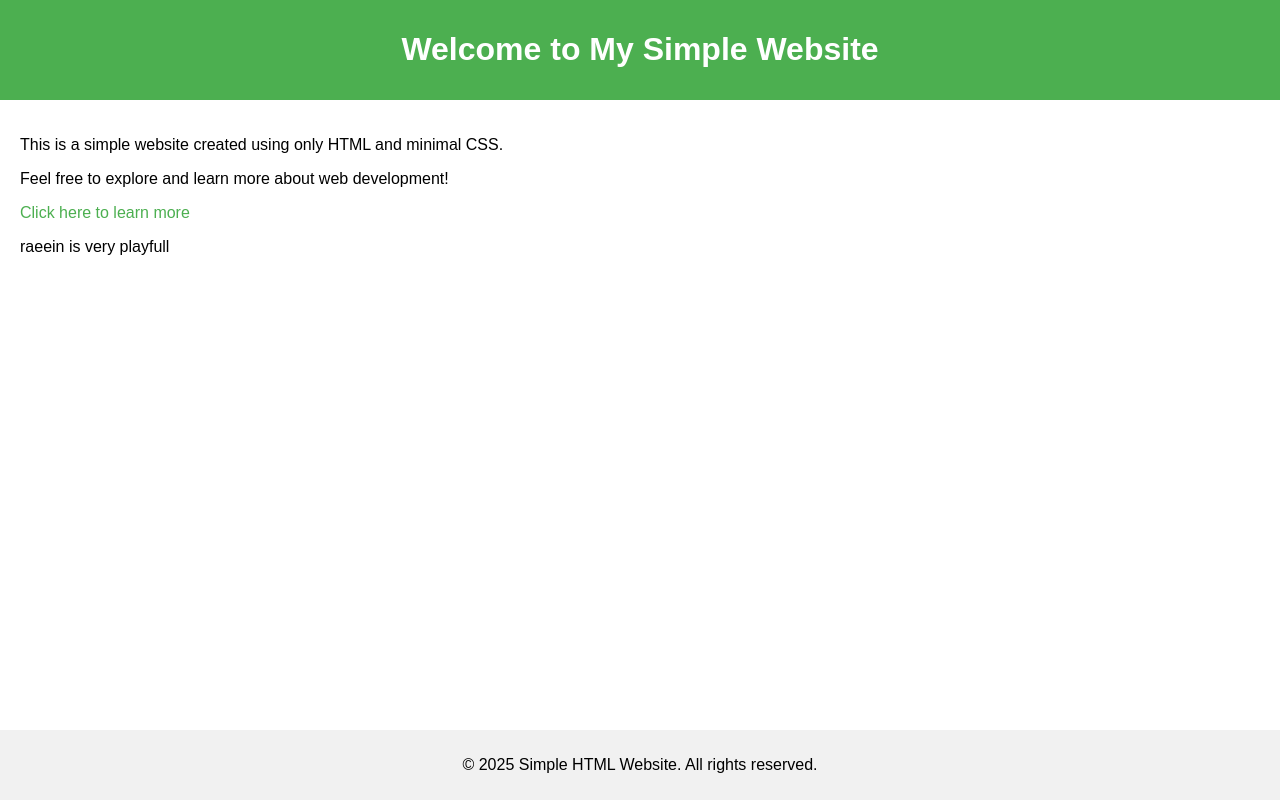
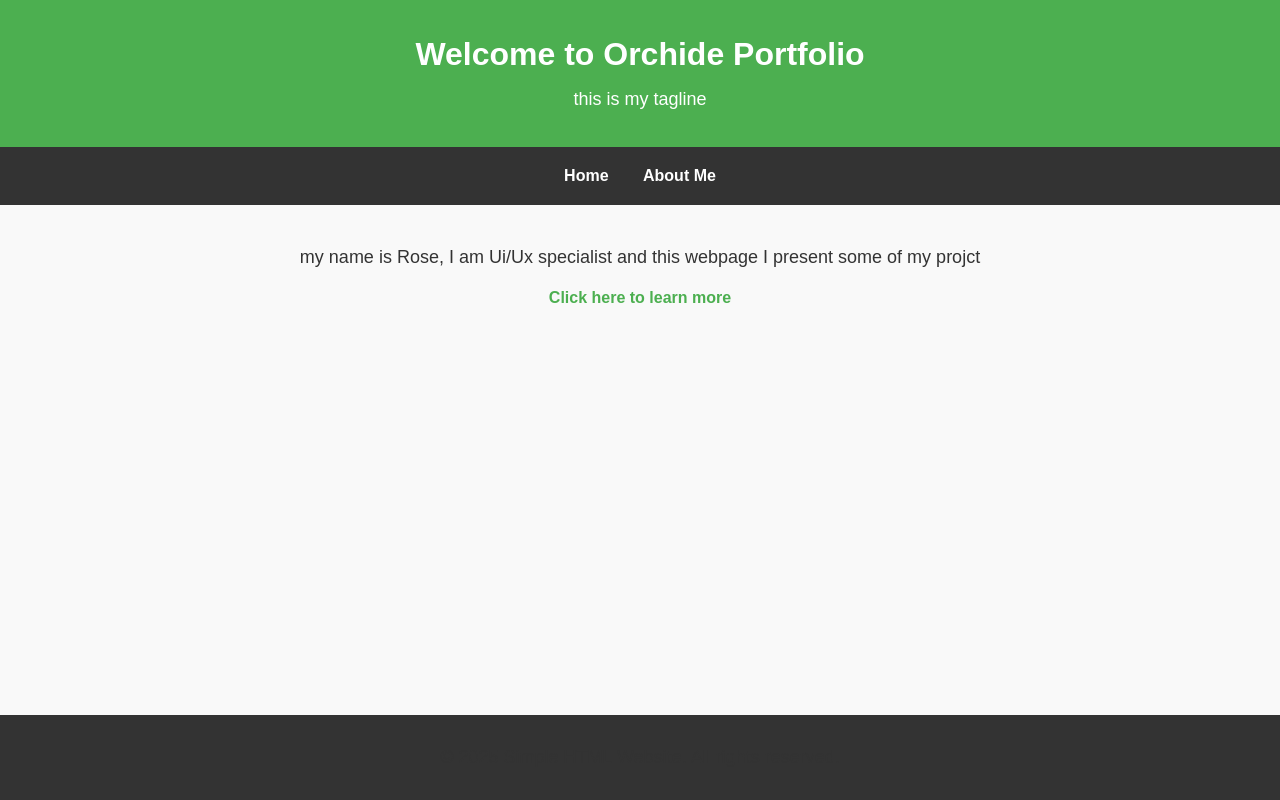
Before and after one commit to RoseOrchid/portfolio, a plain HTML site: page Index.html in a window 1280 px wide. Drawn offline with Linux system fonts and the light colour scheme.

Commit message:
add tagline to the webpage

```diff
--- a/Index.html
+++ b/Index.html
@@ -1,29 +1,97 @@
 <!DOCTYPE html>
-<html>
+<html lang="en">
 <head>
+    <meta charset="UTF-8">
+    <meta name="viewport" content="width=device-width, initial-scale=1.0">
     <title>Simple HTML Website</title>
     <style>
-        body { font-family: Arial, sans-serif; margin: 0; padding: 0; }
-        header { background-color: #4CAF50; color: white; padding: 10px 0; text-align: center; }
-        main { padding: 20px; }
-        footer { background-color: #f1f1f1; padding: 10px 0; text-align: center; position: fixed; bottom: 0; width: 100%; }
-        a { color: #4CAF50; text-decoration: none; }
+        body {
+            font-family: Arial, sans-serif;
+            margin: 0;
+            padding: 0;
+            background-color: #f9f9f9;
+        }
+        header {
+            background-color: #4CAF50;
+            color: white;
+            padding: 15px 0;
+            text-align: center;
+            box-shadow: 0 2px 10px rgba(0, 0, 0, 0.1);
+        }
+        .tagline {
+            font-size: 18px;
+            color: #ffffff;
+            margin-top: -10px;
+        }
+        nav {
+            text-align: center;
+            padding: 10px;
+            background-color: #333;
+        }
+        nav a {
+            color: white;
+            text-decoration: none;
+            padding: 10px 15px;
+            display: inline-block;
+        }
+        nav a:hover {
+            background-color: #4CAF50;
+            border-radius: 5px;
+        }
+        main {
+            padding: 20px;
+            text-align: center;
+            max-width: 800px;
+            margin: auto;
+        }
+        p {
+            font-size: 18px;
+            line-height: 1.6;
+            color: #333;
+        }
+        a {
+            color: #4CAF50;
+            text-decoration: none;
+            font-weight: bold;
+        }
+        a:hover {
+            text-decoration: underline;
+        }
+        footer {
+            background-color: #333;
+            color: white;
+            padding: 10px 0;
+            text-align: center;
+            position: fixed;
+            bottom: 0;
+            width: 100%;
+            font-size: 14px;
+        }
     </style>
 </head>
 <body>
+
     <header>
-        <h1>Welcome to My Simple Website</h1>
+        <h1>Welcome to Orchide Portfolio</h1>
+        <p class="tagline"> this is my tagline</p>
     </header>
+
+    <nav>
+        <a href="index.html">Home</a>
+        <a href="about.html">About Me</a>
+    </nav>
+
     <main>
-        <p>This is a simple website created using only HTML and minimal CSS.</p>
-        <p>Feel free to explore and learn more about web development!</p>
+        <p></p>
+        <p>my name is Rose, I am Ui/Ux specialist and this webpage I present some of my projct</p>
         <a href="#">Click here to learn more</a>
 
-            <p>raeein is very playfull</p>
 
     </main>
+
     <footer>
         <p>&copy; 2025 Simple HTML Website. All rights reserved.</p>
     </footer>
+
 </body>
 </html>
```
